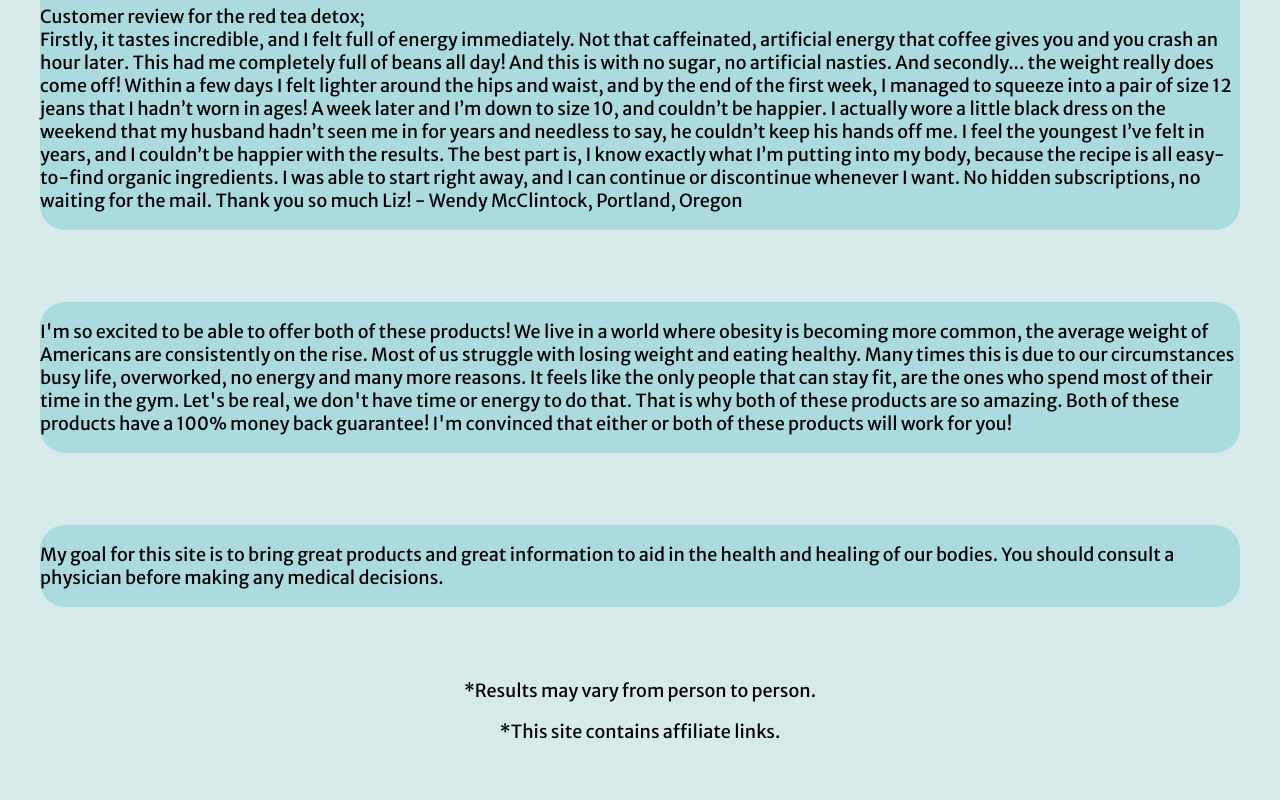
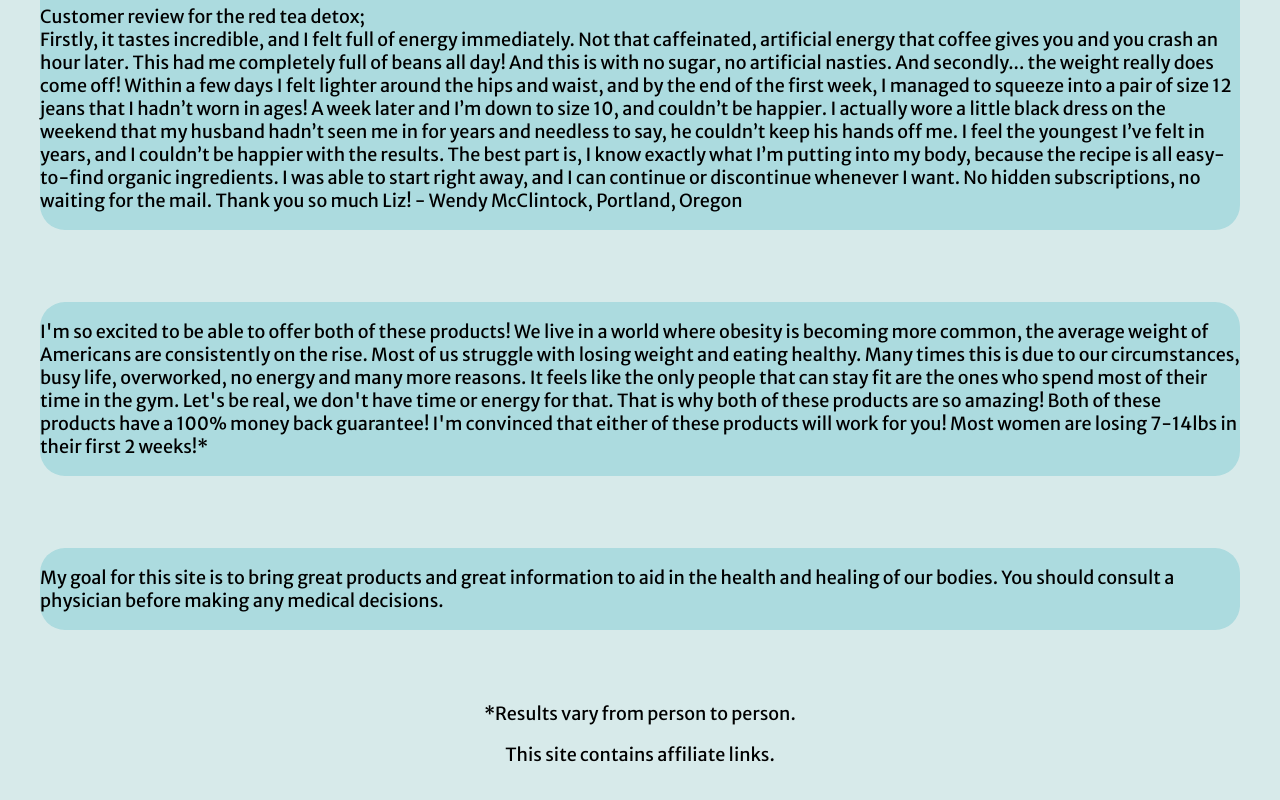
Before and after one commit to Healthy1365/Healthy1365, a plain HTML site: page index.html in a window 1280 px wide. Shown: the part 1172-1972 px from the top of the page. Before the commit the page ends 1951 px from the top, so only its background shows below. Drawn offline with Linux system fonts and the light colour scheme.

Commit message:
added 7-14 lbs

```diff
--- a/index.html
+++ b/index.html
@@ -42,7 +42,7 @@
 
     <div class="main">
         <div>
-          <p>I'm so excited to be able to offer both of these products! We live in a world where obesity is becoming more common, the average weight of Americans are consistently on the rise. Most of us struggle with losing weight and eating healthy. Many times this is due to our circumstances busy life, overworked, no energy and many more reasons. It feels like the only people that can stay fit, are the ones who spend most of their time in the gym. Let's be real, we don't have time or energy to do that. That is why both of these products are so amazing. Both of these products have a 100% money back guarantee! I'm convinced that either or both of these products will work for you! </p>
+          <p>I'm so excited to be able to offer both of these products! We live in a world where obesity is becoming more common, the average weight of Americans are consistently on the rise. Most of us struggle with losing weight and eating healthy. Many times this is due to our circumstances, busy life, overworked, no energy and many more reasons. It feels like the only people that can stay fit are the ones who spend most of their time in the gym. Let's be real, we don't have time or energy for that. That is why both of these products are so amazing! Both of these products have a 100% money back guarantee! I'm convinced that either of these products will work for you! Most women are losing 7-14lbs in their first 2 weeks!* </p>
         </div>
       </div>
 
@@ -54,8 +54,8 @@
   </div>
 <div>
     <footer>
-      <p>*Results may vary from person to person.</p>
-      <p>*This site contains affiliate links.</p>
+      <p>*Results vary from person to person.</p>
+      <p>This site contains affiliate links.</p>
     </footer>
 </div>
 
```
